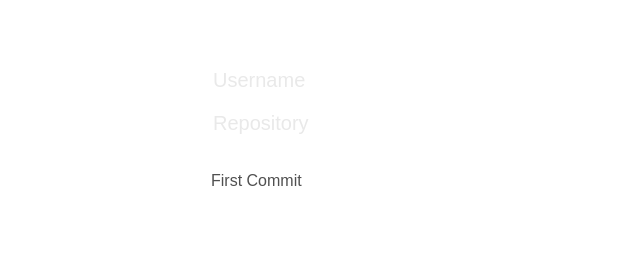
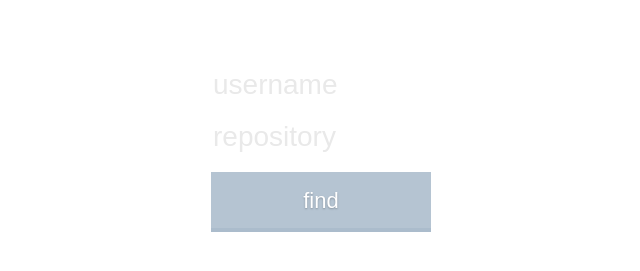
Before and after one commit to vivekthl/ficom, a plain HTML site: page index.html in a window 1280 px wide. Shown: the whole page, without its empty margins (329-969 px from the left). Drawn offline with Linux system fonts and the light colour scheme.

Commit message:
bring back old style of button

```diff
--- a/css/main.css
+++ b/css/main.css
@@ -42,10 +42,11 @@ body {
 }
 
 .textBox {
-    font-size:20px;
+    font-size:28px;
     border:0px;
     color:#505050;
     width:200px;
+    margin: auto;
     outline:0;
 }
 
@@ -58,8 +59,6 @@ body {
 .button:hover {
     border-bottom:1px solid lightgrey;
 }
-
-
 
 .loading{
     font-size:20px;
@@ -80,6 +79,30 @@ body {
   color: #e9e9e9;
 }
 
+.flat-button {
+  position: relative;
+  vertical-align: top;
+  width: 220px;
+  height: 60px;
+  padding: 0;
+  font-size: 22px;
+  color: white;
+  text-align: center;
+  text-shadow: 0 1px 2px rgba(0, 0, 0, 0.25);
+  background: #abcd;
+  border: 0;
+  border-bottom: 2px solid #abcd;
+  cursor: pointer;
+  -webkit-box-shadow: inset 0 -2px #abcd;
+  box-shadow: inset 0 -2px #abcd;
+}
+.flat-button:active {
+  top: 1px;
+  outline: none;
+  -webkit-box-shadow: none;
+  box-shadow: none;
+}
+
 
 /* Responsively change parameters according to screen size */
 /* If screen width is less than 680 pixels do as follows*/
--- a/index.html
+++ b/index.html
@@ -7,10 +7,11 @@
 </head>
 <body onload="init()">
 <div class="container">
-  <input type="text" class="textBox" id="username" placeholder="Username"/> <br> <br>
-  <input type="text" class="textBox" id="repo" placeholder="Repository"/> <br><br><br>
-  <div  class="button" id="button">First Commit</div>
-  <br><br><br>
+  <input type="text" class="textBox" id="username" placeholder="username"/> <br> <br>
+  <input type="text" class="textBox" id="repo" placeholder="repository"/>
+  <br><br>
+  <input type="button" class="flat-button" id="button" value="find"/>
+  <br><br>
   <div id="output"></div>
 </div>
 </body>
```
Also changed, not shown: 1 other file.
